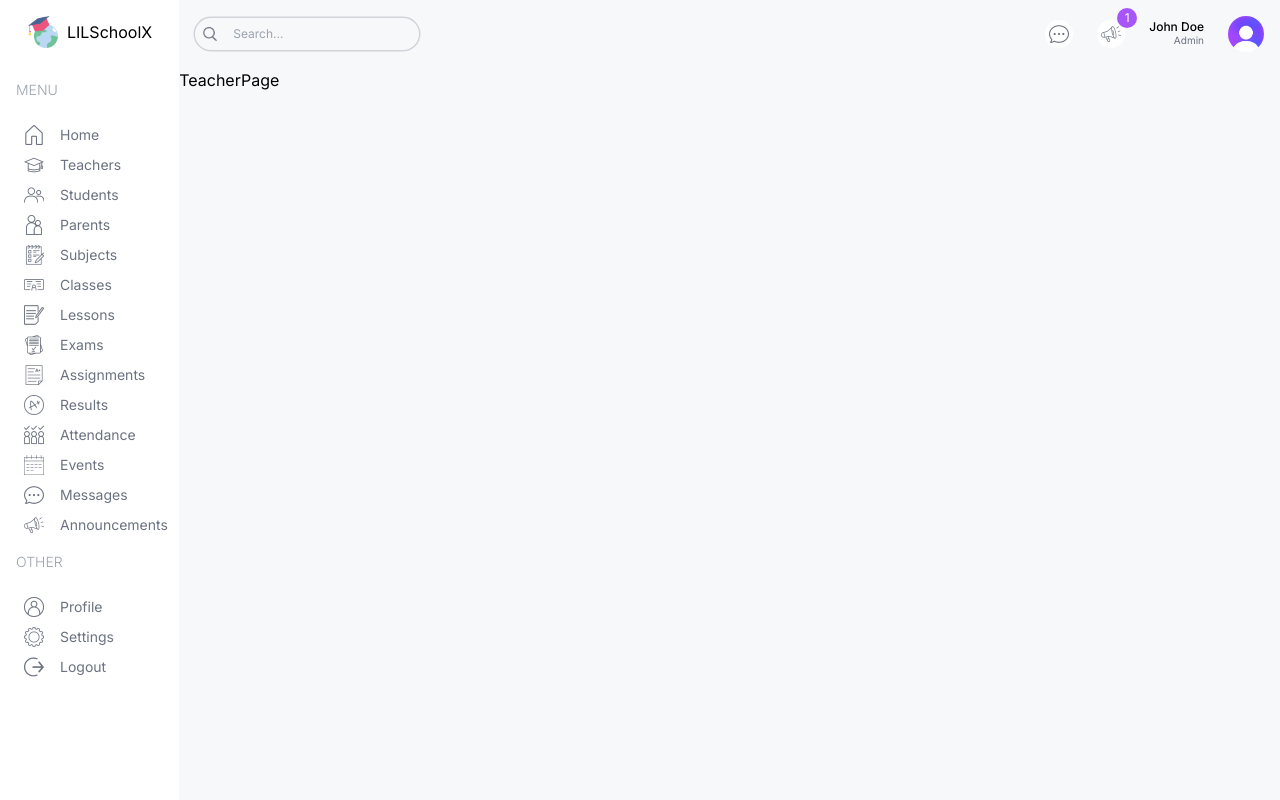
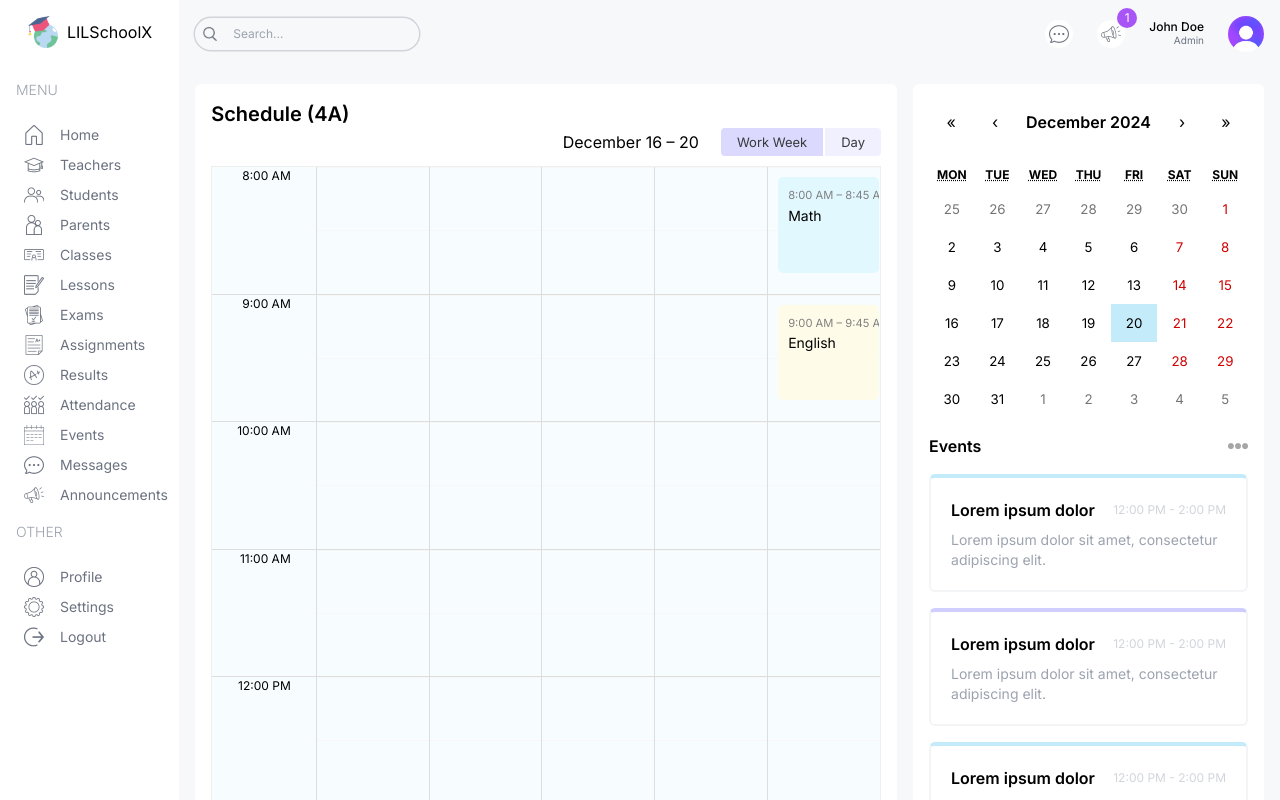
Before and after one commit to safak/next-dashboard-ui, a Next.js app: page /teacher in a window 1280 px wide. Built offline with nearby package versions, Linux system fonts and the light colour scheme.

Commit message:
Addded schedule

```diff
--- a/package.json
+++ b/package.json
@@ -9,6 +9,8 @@
     "lint": "next lint"
   },
   "dependencies": {
+    "@types/react-big-calendar": "^1.16.0",
+    "moment": "^2.30.1",
     "next": "14.2.5",
     "react": "^18.3.1",
     "react-big-calendar": "^1.17.1",
--- a/src/app/(dashboard)/student/page.tsx
+++ b/src/app/(dashboard)/student/page.tsx
@@ -1,4 +1,5 @@
 import Announcements from "@/components/Announcements";
+import BigCalendar from "@/components/BigCalendar";
 import EventCalendar from "@/components/EventCalendar";
 import React from "react";
 
@@ -8,7 +9,8 @@
       {/* LEFT */}
       <div className="w-full xl:w-2/3">
         <div className="h-full bg-white p-4 rounded-md">
-          <h1 className="text-xl font-semibold">Schedule [4A]</h1>
+          <h1 className="text-xl font-semibold">Schedule (4A)</h1>
+          <BigCalendar/>
         </div>
       </div>
       {/* RIGHT */}
--- a/src/app/(dashboard)/teacher/page.tsx
+++ b/src/app/(dashboard)/teacher/page.tsx
@@ -1,9 +1,25 @@
-import React from 'react'
+import Announcements from "@/components/Announcements";
+import BigCalendar from "@/components/BigCalendar";
+import EventCalendar from "@/components/EventCalendar";
+import React from "react";
 
-const TeacherPage = () => {
+const StudentPage = () => {
   return (
-    <div>TeacherPage</div>
-  )
-}
+    <div className="p-4 flex gap-4 flex-col xl:flex-row">
+      {/* LEFT */}
+      <div className="w-full xl:w-2/3">
+        <div className="h-full bg-white p-4 rounded-md">
+          <h1 className="text-xl font-semibold">Schedule (4A)</h1>
+          <BigCalendar/>
+        </div>
+      </div>
+      {/* RIGHT */}
+      <div className="w-full xl:w-1/3 flex flex-col gap-8">
+        <EventCalendar />
+        <Announcements />
+      </div>
+    </div>
+  );
+};
 
-export default TeacherPage
+export default StudentPage;
--- a/src/app/globals.css
+++ b/src/app/globals.css
@@ -1,17 +1,114 @@
 @tailwind base;
 @tailwind components;
 @tailwind utilities;
-
 .react-calendar {
     width: 100% !important;
     border: none !important;
-    font-family: "Inter" , sans-serif !important;
+    font-family: "Inter", sans-serif !important;
 }
 
 .react-calendar__navigation__label__labelText {
-    font-weight:600;
+    font-weight: 600;
 }
+
 .react-calendar__tile--active {
-    background-color: #C3EBFA !important;
+    background-color: #c3ebfa !important;
     color: black !important;
 }
+
+.rbc-btn-group:first-child {
+    display: none !important;
+}
+
+.rbc-toolbar-label {
+    text-align: right !important;
+    padding: 0px 20px !important;
+}
+
+.rbc-btn-group:last-child {
+    font-size: 13px !important;
+}
+
+.rbc-btn-group:last-child button {
+    border: none !important;
+    background-color: #f1f0ff !important;
+    margin-left: 2px !important;
+}
+
+.rbc-toolbar button.rbc-active {
+    background-color: #dbdafe !important;
+    box-shadow: none !important;
+}
+
+.rbc-time-view {
+    border-color: #eee !important;
+}
+
+.rbc-time-header {
+    display: none !important;
+}
+
+.rbc-time-content {
+    border: none !important;
+}
+
+.rbc-time-gutter.rbc-time-column {
+    font-size: 12px !important;
+}
+
+.rbc-time-gutter.rbc-time-column .rbc-timeslot-group {
+    padding: 0px 20px !important;
+}
+
+.rbc-timeslot-group {
+    background-color: #f7fdff !important;
+}
+
+.rbc-day-slot {
+    font-size: 14px !important;
+}
+
+.rbc-event {
+    border: none !important;
+    color: black !important;
+    padding: 10px !important;
+    margin: 10px !important;
+    width: 99% !important;
+}
+
+.rbc-event:nth-child(1) {
+    background-color: #e2f8ff !important;
+}
+
+.rbc-event:nth-child(2) {
+    background-color: #fefce8 !important;
+}
+
+.rbc-event:nth-child(3) {
+    background-color: #f2f1ff !important;
+}
+
+.rbc-event:nth-child(4) {
+    background-color: #fdf2fb !important;
+}
+
+.rbc-event:nth-child(5) {
+    background-color: #e2f8ff !important;
+}
+
+.rbc-event:nth-child(6) {
+    background-color: #fefce8 !important;
+}
+
+.rbc-event:nth-child(7) {
+    background-color: #f2f1ff !important;
+}
+
+.rbc-event:nth-child(8) {
+    background-color: #fdf2fb !important;
+}
+
+.rbc-event-label {
+    color: gray !important;
+    margin-bottom: 5px;
+}
--- /dev/null
+++ b/src/components/BigCalendar.tsx
@@ -0,0 +1,32 @@
+"use client";
+import { Calendar, momentLocalizer, View, Views } from "react-big-calendar";
+import moment from "moment";
+import { calendarEvents } from "@/lib/data";
+import "react-big-calendar/lib/css/react-big-calendar.css";
+import { useState } from "react";
+const localizer = momentLocalizer(moment);
+
+const BigCalendar = () => {
+  const [view, setView] = useState<View>(Views.WORK_WEEK);
+
+  const handleOnChangeView = (selectedView: View) => {
+    setView(selectedView);
+  };
+
+  return (
+      <Calendar
+        localizer={localizer}
+        events={calendarEvents}
+        startAccessor="start"
+        endAccessor="end"
+        views={["work_week", "day"]}
+        view={view}
+        style={{ height: "98%" }}
+        onView={handleOnChangeView}
+        min={new Date(2025, 1, 0, 8, 0, 0)}
+        max={new Date(2025, 1, 0, 17, 0, 0)}
+      />
+  );
+};
+
+export default BigCalendar;
--- a/src/lib/data.ts
+++ b/src/lib/data.ts
@@ -1,6 +1,6 @@
 // TEMPORARY DATA
 
-export let role = "admin";
+export let role = "teacher";
 
 export const teachersData = [
   {
@@ -921,14 +921,14 @@
   {
     title: "Math",
     allDay: false,
-    start: new Date(2024, 7, 12, 8, 0),
-    end: new Date(2024, 7, 12, 8, 45),
+    start: new Date(2024, 11, 20, 8, 0),
+    end: new Date(2024, 11, 20, 8, 45),
   },
   {
     title: "English",
     allDay: false,
-    start: new Date(2024, 7, 12, 9, 0),
-    end: new Date(2024, 7, 12, 9, 45),
+    start: new Date(2024, 11, 20, 9, 0),
+    end: new Date(2024, 11, 20, 9, 45),
   },
   {
     title: "Biology",
```
Also changed, not shown: 1 other file (tests, documents, lock files or other folders).
